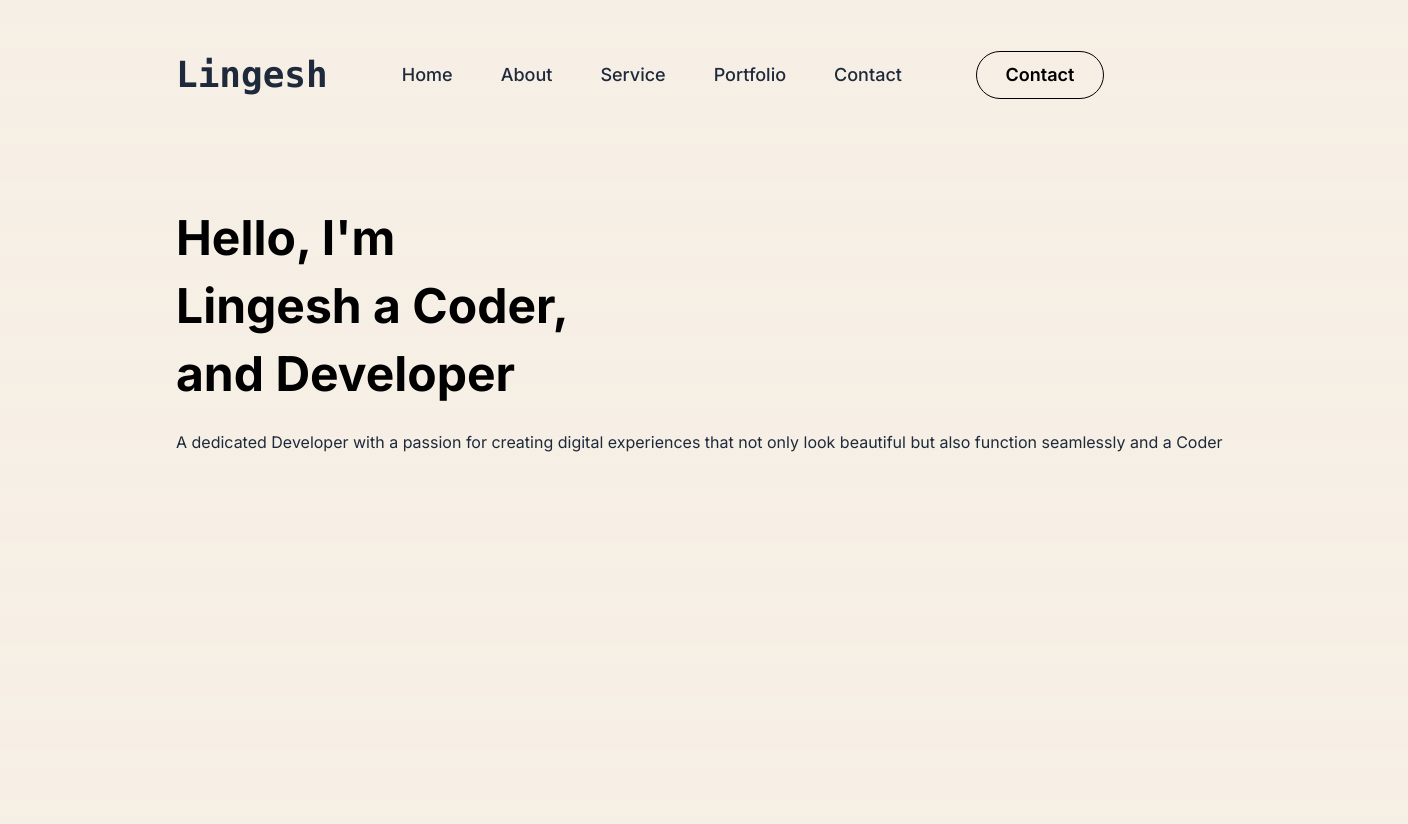
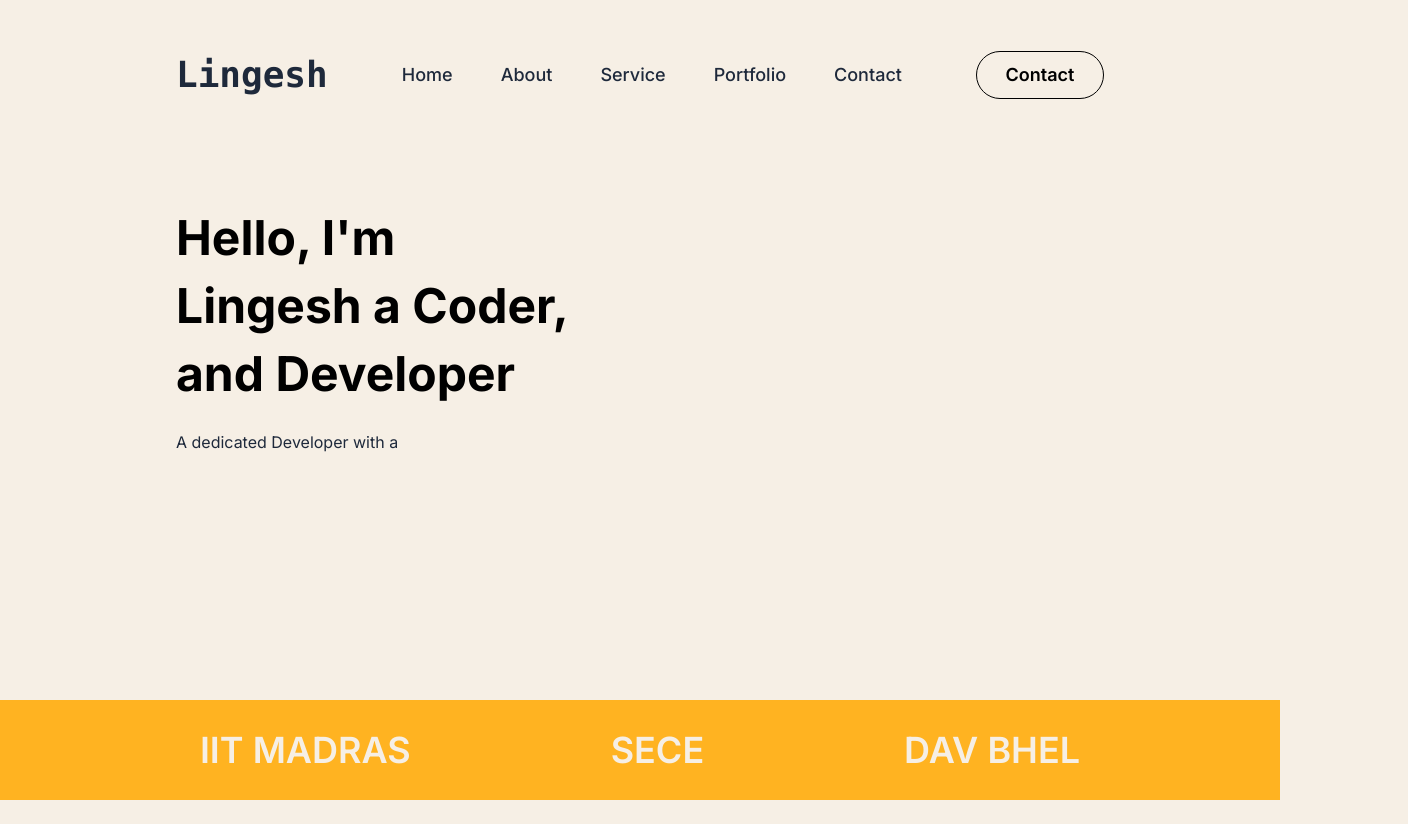
Before and after one commit to linga-007/Linga-Portfolio, a Next.js app: page / in a window 1280 px wide. Shown: the whole page, 1408 px wide, since content can reach past the window. After the commit the page ends 800 px from the top, so only its background shows below. Built offline with nearby package versions, Linux system fonts and the light colour scheme.

Commit message:
added education component

```diff
--- a/app/page.tsx
+++ b/app/page.tsx
@@ -1,13 +1,14 @@
 import Image from "next/image";
 import Header from "./ui/header";
 import Intro from "./ui/intro";
+import Edu from "./ui/education";
 
 export default function Home() {
   return (
     <>
     <Header/>
     <Intro/>
-    helo
+    <Edu/>
     </>
   );
 }
--- /dev/null
+++ b/app/ui/education.tsx
@@ -0,0 +1,15 @@
+import React from 'react'
+
+const education = () => {
+  return (
+    <div className='flex justify-evenly items-center text-4xl font-semibold bg-[#FFB321] h-[100px] w-full'>
+        <h2>IIT MADRAS</h2>
+        <h2>SECE</h2>
+
+        <h2>DAV BHEL</h2>
+
+    </div>
+  )
+}
+
+export default education
--- a/app/ui/intro.tsx
+++ b/app/ui/intro.tsx
@@ -2,14 +2,14 @@ import React from 'react'
 
 const intro = () => {
   return (
-    <div className='flex justify-between mx-32 p-12 pt-16 h-[650px] w-full '>
+    <div className='flex justify-between mx-32 p-12 pt-16 h-[550px] '>
       <div className='flex text-slate-800 gap-8 flex-col '>
         <div className='text-black font-bold text-5xl gap-5 flex flex-col'>
           <h2>Hello, I'm</h2>
           <h2>Lingesh a Coder,</h2>
           <h3>and Developer</h3>
         </div>
-        <div>A dedicated Developer with a passion for creating digital experiences that not only look beautiful but also function seamlessly and a Coder </div>
+        <div>A dedicated Developer with a</div>
       </div>
 
     </div>
```
